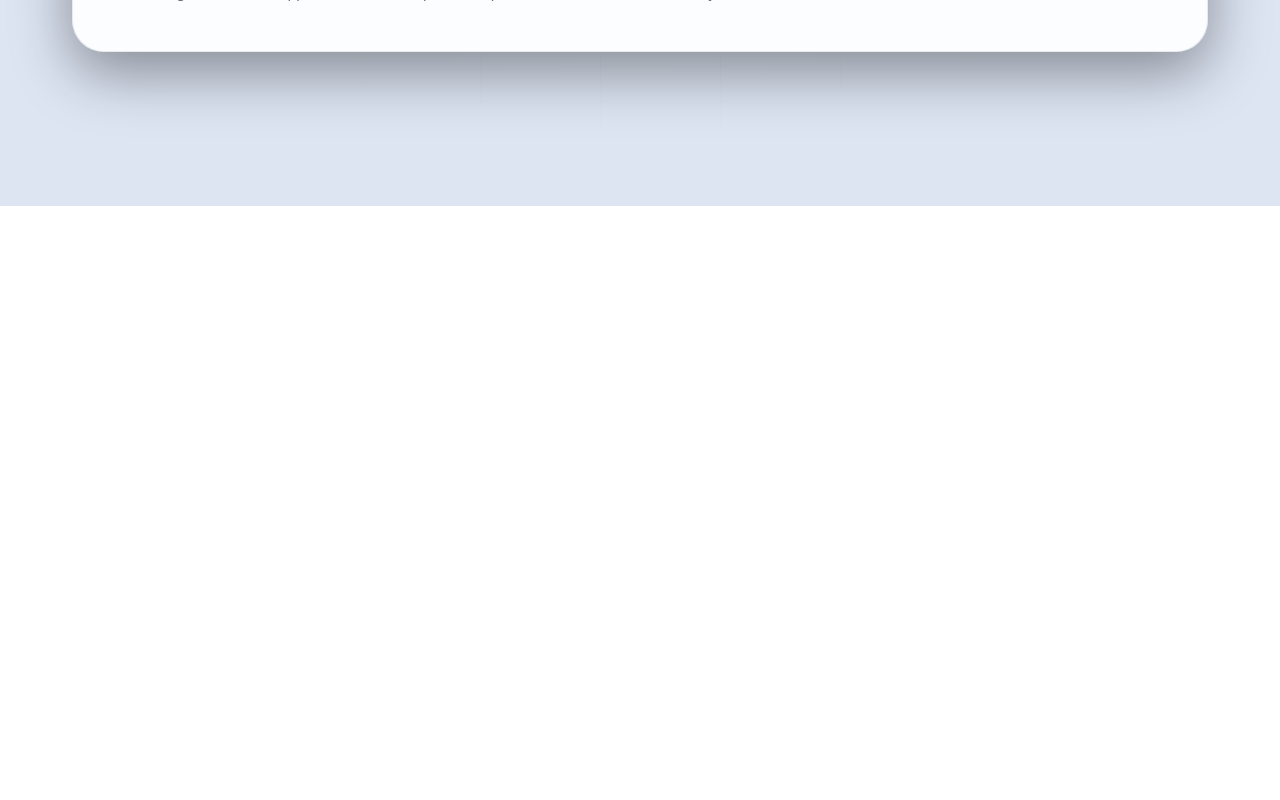
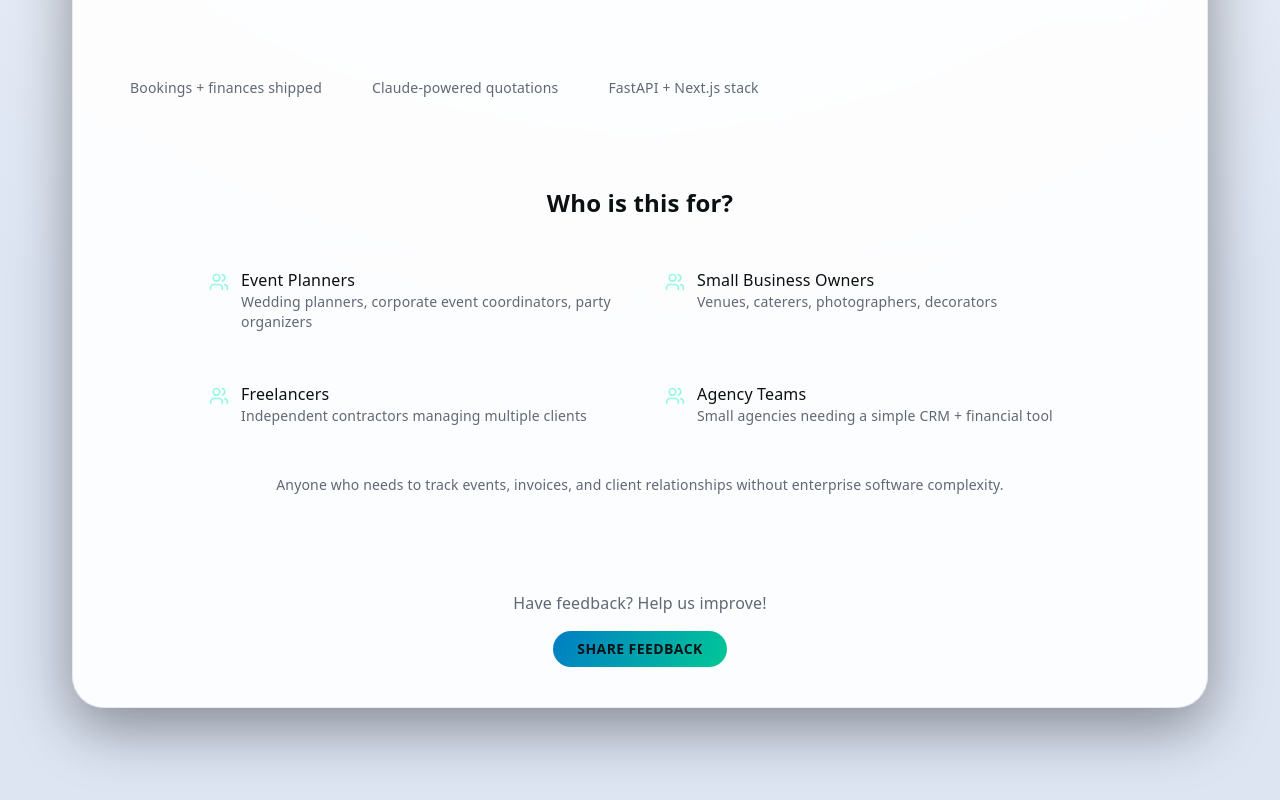
Before and after one commit to arjohncverastigue/event-business-tracker, a Next.js app in the folder frontend/: page / in a window 1280 px wide. Shown: the part 674-1474 px from the top of the page. Before the commit the page ends 880 px from the top, so only its background shows below. Built offline with nearby package versions, Linux system fonts and the light colour scheme.

Commit message:
Enhance landing page with target audience section and feedback option

```diff
--- a/frontend/app/page.tsx
+++ b/frontend/app/page.tsx
@@ -1,5 +1,5 @@
 import Link from "next/link";
-import { Calendar, LineChart, ShieldCheck } from "lucide-react";
+import { Calendar, LineChart, ShieldCheck, Users, Sparkles } from "lucide-react";
 
 const features = [
   {
@@ -13,10 +13,22 @@ const features = [
     icon: LineChart,
   },
   {
+    title: "AI-Powered Quotations",
+    description: "Generate professional proposals with AI suggestions, export to PDF, and email directly to clients.",
+    icon: Sparkles,
+  },
+  {
     title: "Secure Auth",
     description: "JWT-powered authentication keeps vendor and client data protected end-to-end.",
     icon: ShieldCheck,
   },
+];
+
+const targetAudience = [
+  { title: "Event Planners", description: "Wedding planners, corporate event coordinators, party organizers" },
+  { title: "Small Business Owners", description: "Venues, caterers, photographers, decorators" },
+  { title: "Freelancers", description: "Independent contractors managing multiple clients" },
+  { title: "Agency Teams", description: "Small agencies needing a simple CRM + financial tool" },
 ];
 
 export default function Home() {
@@ -33,7 +45,7 @@ export default function Home() {
             </h1>
             <div className="flex flex-wrap gap-4">
               <Link href="/register" className="cta-button px-8 py-3 text-sm uppercase tracking-wide">
-                Create Workspace
+                Start Free Trial
               </Link>
               <Link
                 href="/login"
@@ -64,6 +76,36 @@ export default function Home() {
           <div className="rounded-full border border-white/10 px-4 py-2">Claude-powered quotations</div>
           <div className="rounded-full border border-white/10 px-4 py-2">FastAPI + Next.js stack</div>
         </div>
+
+        <div className="mx-auto mt-8 w-full max-w-4xl space-y-8">
+          <h2 className="text-center text-2xl font-semibold text-white">Who is this for?</h2>
+          <div className="grid gap-4 sm:grid-cols-2">
+            {targetAudience.map(({ title, description }) => (
+              <div key={title} className="flex gap-3 rounded-xl border border-white/10 bg-white/5 p-4">
+                <Users className="mt-1 h-5 w-5 flex-shrink-0 text-teal-200" />
+                <div>
+                  <p className="font-medium text-white">{title}</p>
+                  <p className="text-sm text-[var(--muted)]">{description}</p>
+                </div>
+              </div>
+            ))}
+          </div>
+          <p className="text-center text-sm text-[var(--muted)]">
+            Anyone who needs to track events, invoices, and client relationships without enterprise software complexity.
+          </p>
+        </div>
+
+        <div className="mx-auto mt-12 flex flex-col items-center gap-4 text-center">
+          <p className="text-[var(--muted)]">Have feedback? Help us improve!</p>
+          <a
+            href="https://docs.google.com/forms/d/e/1FAIpQLSfrZ_6Y5yxdAQC9T5sdzh5Ek5lBiK5WSSK89KwHfc4hHbkh3w/viewform"
+            target="_blank"
+            rel="noopener noreferrer"
+            className="cta-button px-6 py-2 text-sm uppercase tracking-wide"
+          >
+            Share Feedback
+          </a>
+        </div>
       </div>
     </main>
   );
```
